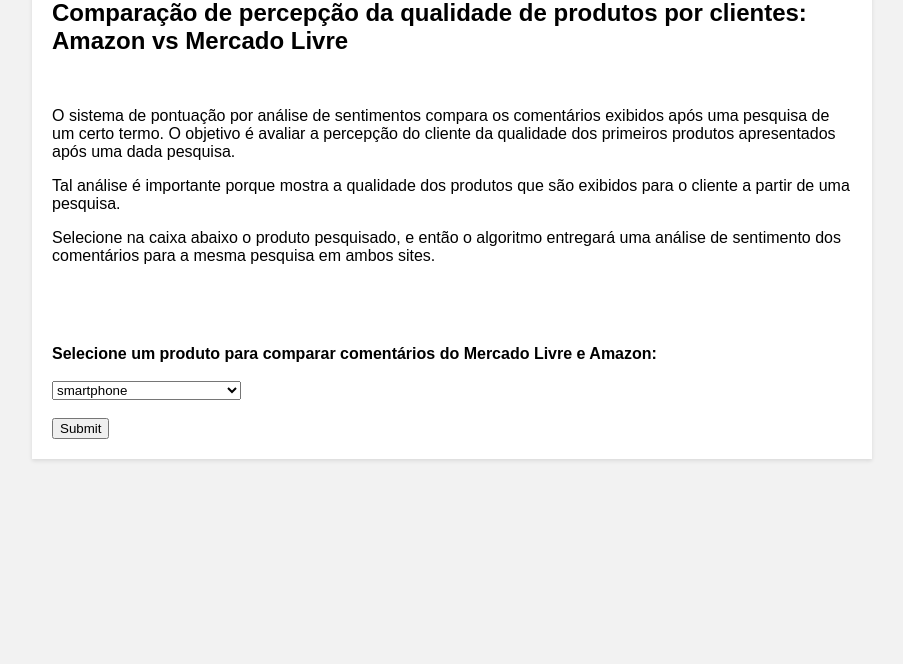
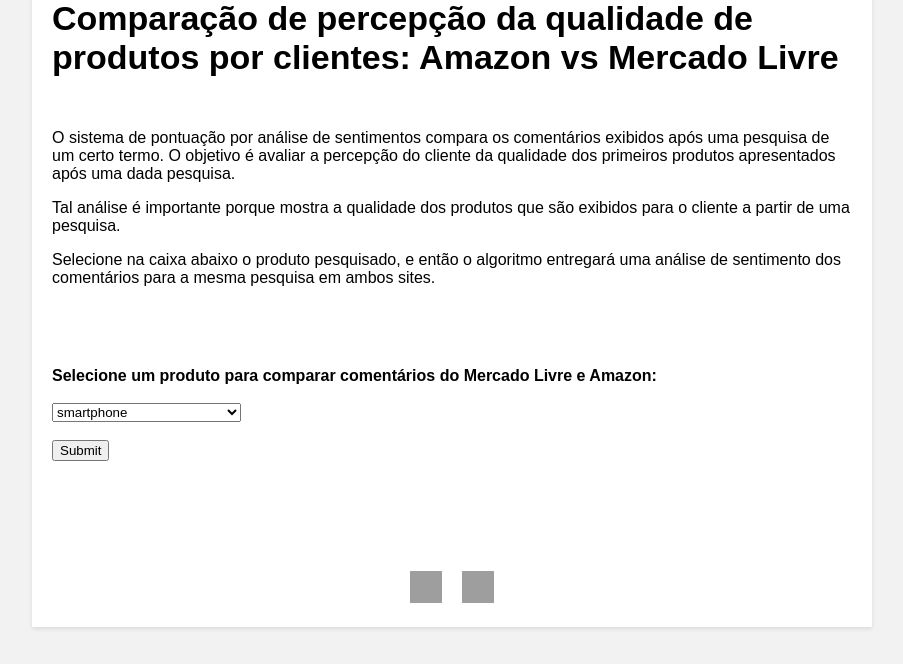
Before and after one commit to Sampaio-Vitor/AmazonvsML, a Flask app: page / in a window 1280 px wide. Shown: the part 136-800 px from the top of the page, without its empty margins (188-1091 px from the left). Run offline with Flask 3, Linux system fonts and the light colour scheme; grey boxes are pictures that could not be loaded.

Commit message:
improvements on index

```diff
--- a/app/static/style.css
+++ b/app/static/style.css
@@ -32,8 +32,9 @@ body {
 }
 
 h1 {
-  font-size: 24px;
+  font-size: 34px;
   margin: 0;
+  font-weight: bold;
 }
 
 h2 {
@@ -94,3 +95,24 @@ h2 {
 .explanation {
   margin-bottom: 10px;
 }
+
+footer {
+  text-align: center;
+  margin-top: 20px;
+}
+
+.social-links {
+  display: flex;
+  justify-content: center;
+  align-items: center;
+}
+
+.social-links a {
+  display: inline-block;
+  margin: 0 10px;
+}
+
+.social-links img {
+  width: 32px;
+  height: 32px;
+}
--- a/app/templates/index.html
+++ b/app/templates/index.html
@@ -29,8 +29,19 @@
         <option value="{{ item }}">{{ item }}</option>
         {% endfor %}
       </select><br><br>
-      <input type="submit" value="Submit">
+      <input type="submit" value="Submit"><br><br><br><br><br><br>
     </form>
+    <footer>
+      <div class="social-links">
+        <a href="https://github.com/Sampaio-Vitor/AmazonvsML" target="_blank">
+          <img src="https://github.githubassets.com/images/modules/logos_page/GitHub-Mark.png" alt="GitHub Icon" width="24" height="24">
+        </a>
+        <a href="https://www.linkedin.com/in/vitorcsampaio/" target="_blank">
+          <img src="https://www.citypng.com/public/uploads/preview/hd-linkedin-square-black-icon-transparent-background-11640440466zdofrsi3gy.png" alt="LinkedIn Icon" width="24" height="24">
+        </a>
+      </div>
+    </footer>
   </div>
+
 </body>
 </html>
```
